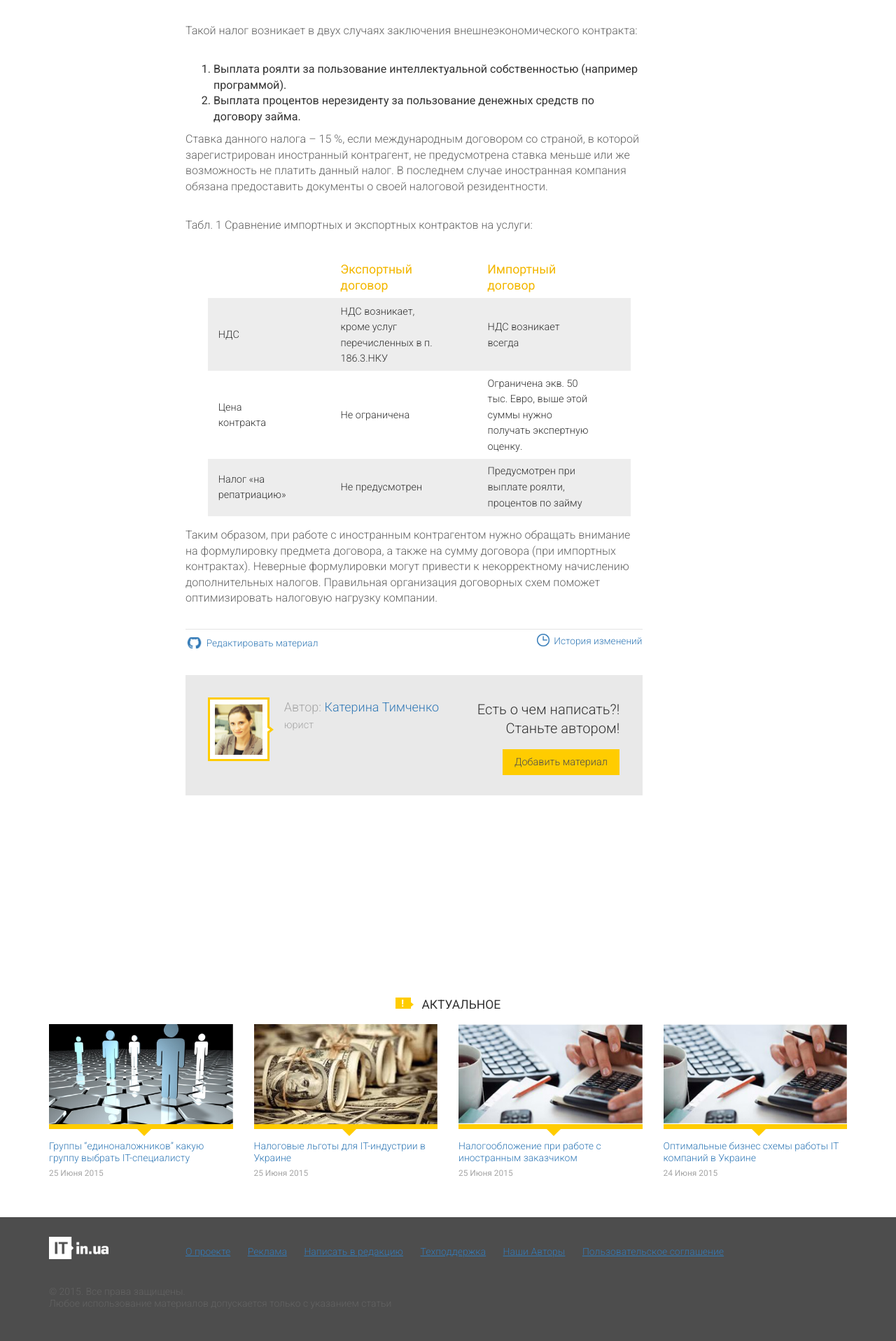
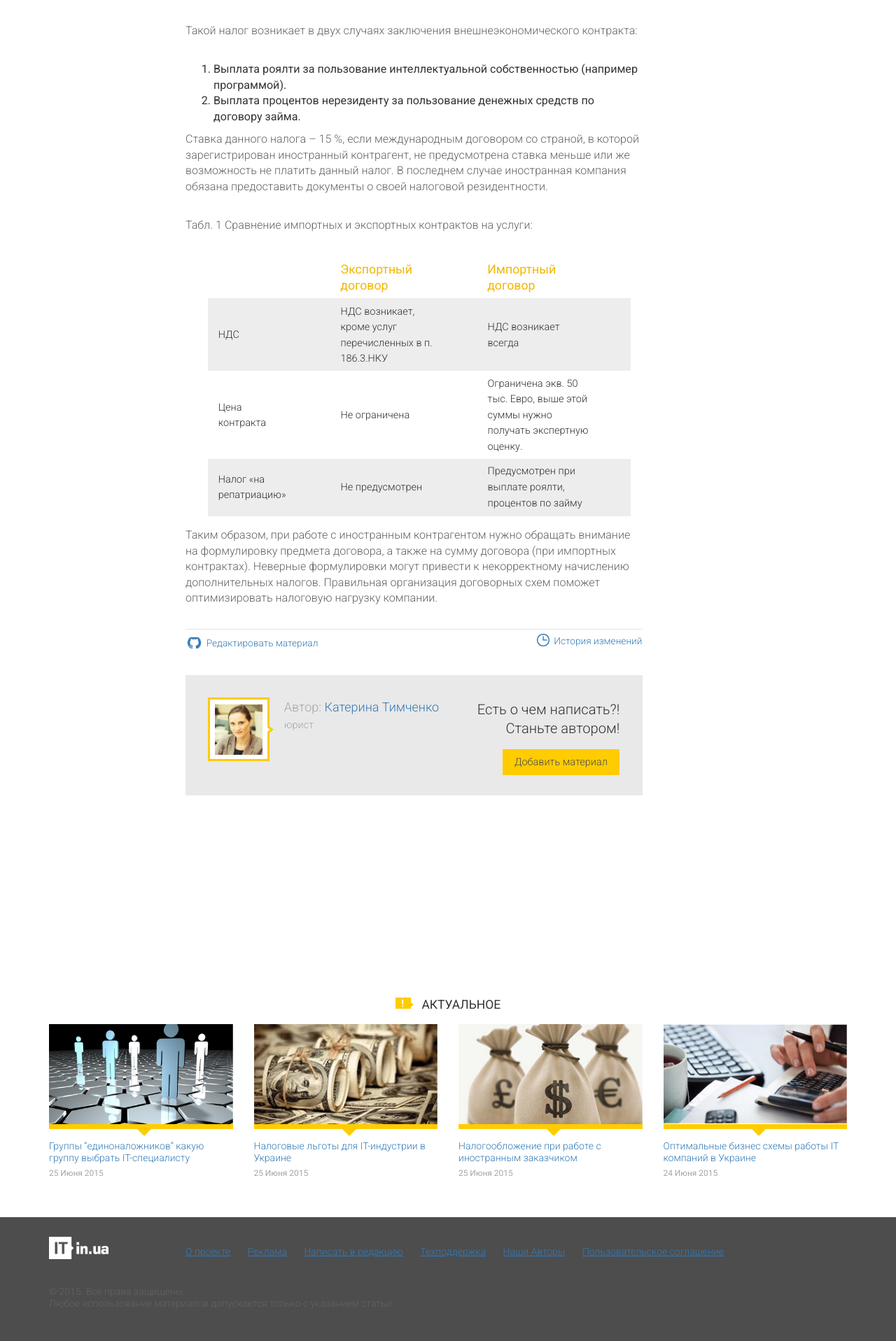
Before and after one commit to itinua/itinua.github.io, a Jekyll site: the page built from _posts/[a1] Работа с иностранными компаниями/2015-06-25-nalogooblozhenie-pri-rabote-s-inostrannim-zakazchikom.md, in a window 1280 px wide. Shown: the part 2483-4400 px from the top of the page at 70% size. Built offline with Jekyll 4.4.1, drawn with Linux system fonts in a browser that asks for light colours; Markdown is read by kramdown in place of the engine named in the settings; comment, search, counter and statistics services are not loaded.

Commit message:
Update 2015-06-25-nalogooblozhenie-pri-rabote-s-inostrannim-zakazchikom.md

```diff
--- a/_posts/[a1] Работа с иностранными компаниями/2015-06-25-nalogooblozhenie-pri-rabote-s-inostrannim-zakazchikom.md
+++ b/_posts/[a1] Работа с иностранными компаниями/2015-06-25-nalogooblozhenie-pri-rabote-s-inostrannim-zakazchikom.md
@@ -2,7 +2,7 @@
 layout: article
 categories: [a1, actual]
 title: Налогообложение при работе с иностранным заказчиком
-img: tax-system.jpg
+img: money-minimal.jpg
 author: katerina-timchenko
 ---
 ** На какие налоговые аспекты нужно обратить внимание при заключении контракта **
```
